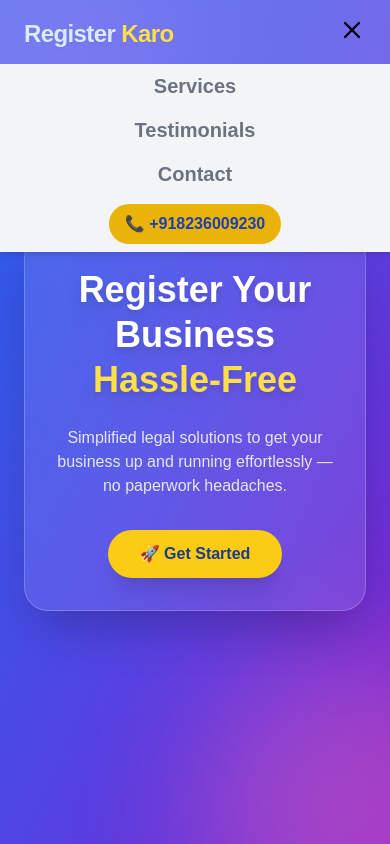
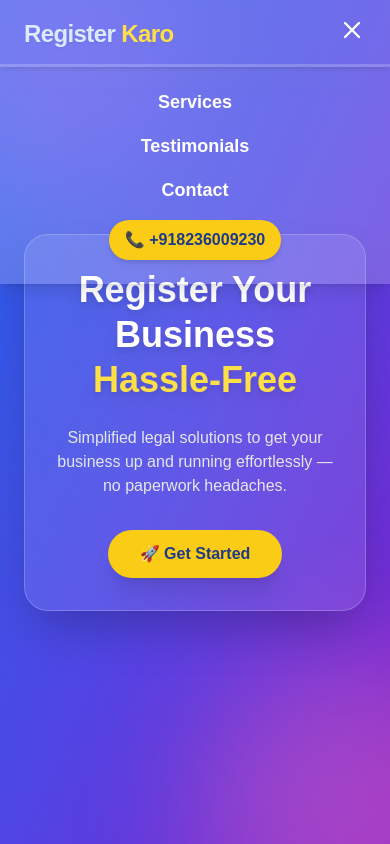
Before and after one commit to ajaykumar-21/Register-Karo-App, a React (Create React App) app: page / in a window 390 px wide. Both pictures are taken after a click on the button 352 px from the left and 30 px from the top of the page. Built offline with nearby package versions, Linux system fonts and the light colour scheme.

Commit message:
make clean code for mobile dropdown menu in navbar and add animation

```diff
--- a/src/components/NavBar.js
+++ b/src/components/NavBar.js
@@ -27,38 +27,27 @@ function NavBar() {
       </div>
 
       {/* Mobile Hamburger Icon */}
-      <div className="md:hidden">
+      <div className="md:hidden text-white">
         <button onClick={() => setIsOpen(!isOpen)}>
           {isOpen ? <X size={28} /> : <Menu size={28} />}
         </button>
       </div>
 
-      {/* Mobile Menu */}
+      {/* Mobile Dropdown Menu */}
       {isOpen && (
-        <div className="absolute top-16 left-0 w-full bg-gray-100 shadow-md flex flex-col items-center z-10 md:hidden">
-          <a
-            href="#services"
-            className="py-2 font-bold text-xl text-gray-500 hover:text-gray-700"
-            onClick={() => setIsOpen(false)}
-          >
-            Services
-          </a>
-          <a
-            href="#testimonials"
-            className="py-2 font-bold text-xl text-gray-500 hover:text-gray-700"
-            onClick={() => setIsOpen(false)}
-          >
-            Testimonials
-          </a>
-          <a
-            href="#contact"
-            className="py-2 font-bold text-xl text-gray-500 hover:text-gray-700"
-            onClick={() => setIsOpen(false)}
-          >
-            Contact
-          </a>
-          <div className="py-2 font-bold text-blue-800 hover:text-gray-700 bg-yellow-500 rounded-full p-2 px-4 my-2">
-            <span>📞 </span>+918236009230
+        <div className="absolute top-16 left-0 w-full bg-white/20 backdrop-blur-lg shadow-lg flex flex-col items-center py-6 space-y-4 z-40 md:hidden animate-fade-in-down">
+          {["services", "testimonials", "contact"].map((section) => (
+            <a
+              key={section}
+              href={`#${section}`}
+              className="text-lg font-semibold text-white hover:text-yellow-300 transition duration-200"
+              onClick={() => setIsOpen(false)}
+            >
+              {section.charAt(0).toUpperCase() + section.slice(1)}
+            </a>
+          ))}
+          <div className="bg-yellow-400 hover:bg-yellow-300 text-blue-900 font-bold rounded-full px-4 py-2 shadow-md transition duration-200">
+            📞 +918236009230
           </div>
         </div>
       )}
```
